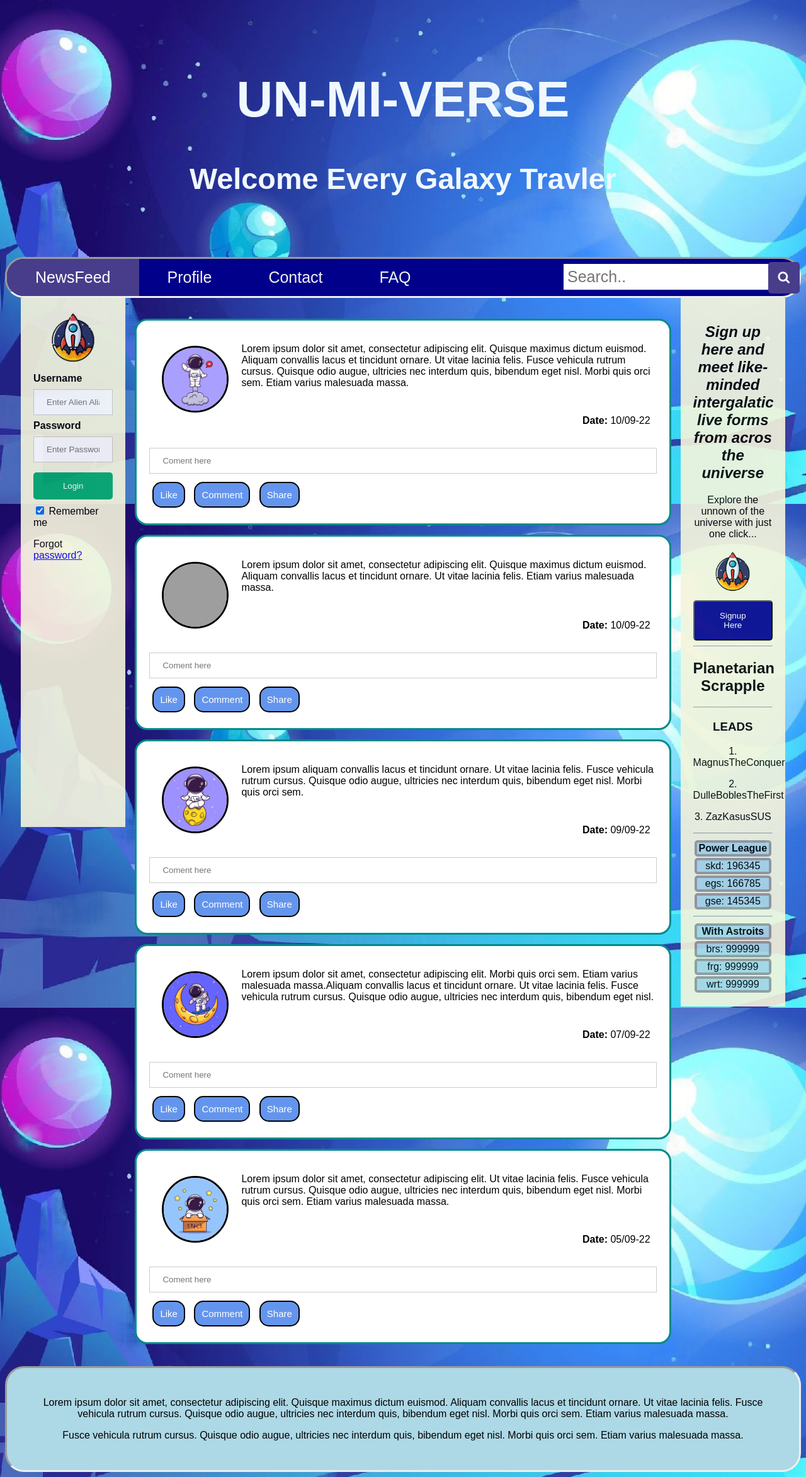
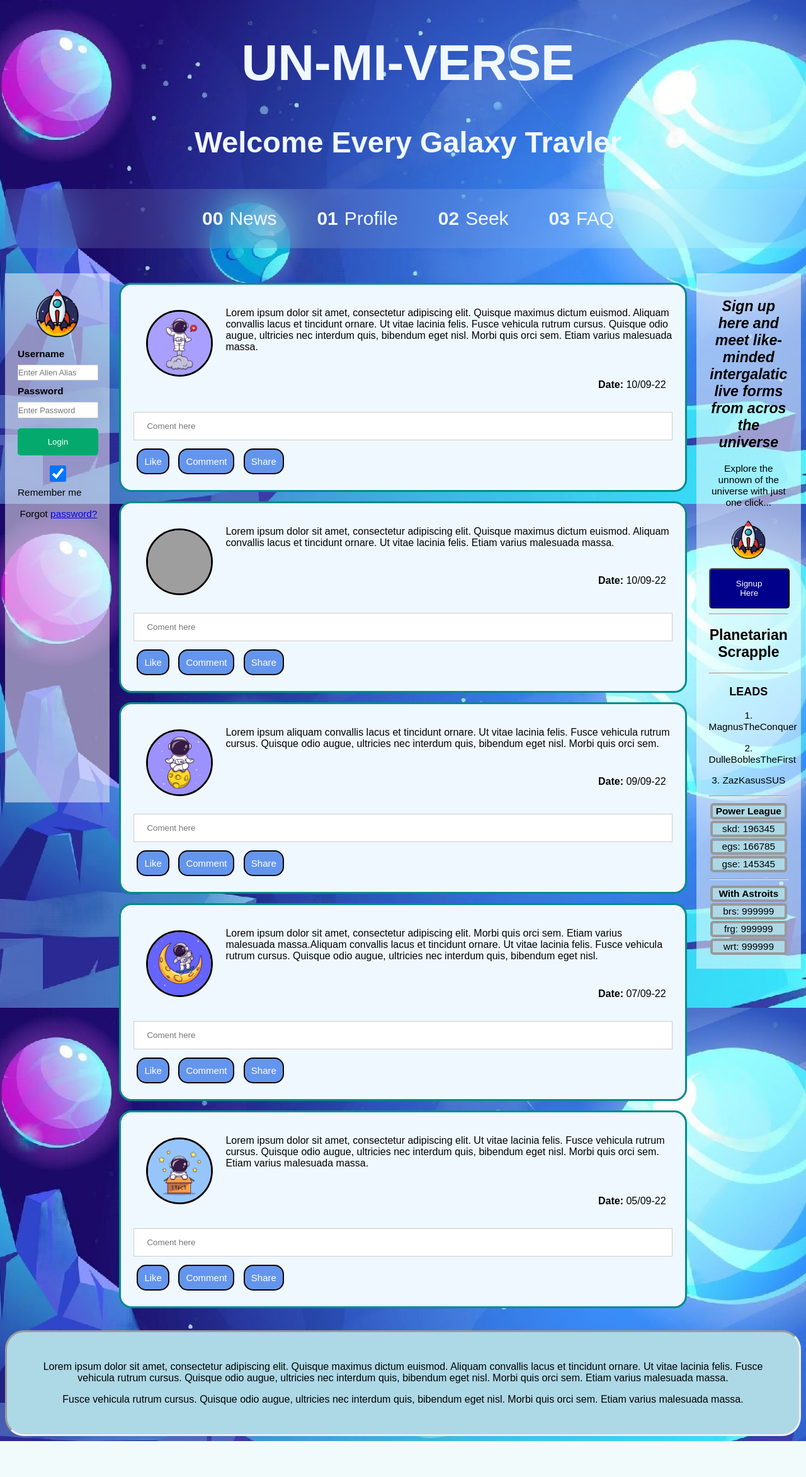
Before and after one commit to Nipet18/Un-My-Verse, a PHP site: page / in a window 1280 px wide. Shown: the whole page at 63% size. After the commit the page ends 2288 px from the top, so only its background shows below. Run offline with PHP 8.4, Linux system fonts and the light colour scheme; grey boxes are pictures that could not be loaded.

Commit message:
ThisIsTheNewShit

```diff
--- a/index.php
+++ b/index.php
@@ -5,7 +5,7 @@
     <meta charset="utf-8">
     <title>Home Page</title>
 
-    <meta name="author" content="Nickolai Petersen & Michelle Weber">
+    <meta name="author" content="Nickolai Petersen">
     <meta name="description" content="Example description">
     <meta name="viewport" content="width=device-width, initial-scale=1.0">
 
@@ -15,16 +15,44 @@
 </head>
 
 <body>
-    <!--Michelle test af git->
-<!--->
-    <header>
+    <header class="primary-header" src="pictures/cartoon-galaxy-with-stars-background_52683-65530.jpg">
         <h1>UN-MI-VERSE</h1>
         <h3>Welcome Every Galaxy Travler</h3>
+
+
+        <div>
+            <nav>
+                <ul id="primary-navigation" class="primary-navigation flex">
+                    <li class="active">
+                        <a href="index.html">
+                            <span aria-hidden="true">00</span>News
+                        </a>
+                    </li>
+                    <li>
+                        <a href="distination.html">
+                            <span aria-hidden="true">01</span>Profile
+                        </a>
+                    </li>
+                    <li><a href="crew.html">
+                            <span aria-hidden="true">02</span>Seek
+                        </a>
+                    </li>
+                    <li><a href="technology.html">
+                            <span aria-hidden="true">03</span>FAQ
+                        </a>
+                    </li>
+                </ul>
+            </nav>
+        </div>
+
+
+
     </header>
 
-    <!--------------------NavBar---------------------------->
+    <!--------------------  NavBar  ---------------------------->
 
-    <div class="topnav">
+    <!--
+    <div class="topnav" id="myTopnav">
         <a href="#home" class="active">NewsFeed</a>
         <a href="#news">Profile</a>
         <a href="#contact">Contact</a>
@@ -36,18 +64,17 @@
             </form>
         </div>
     </div>
+-->
 
-
-
-    <!--------------------Asides---------------------------->
+    <!--------------------  SideBars  ---------------------------->
 
     <aside id="Left">
-        <form action="signup.php" method="post">
+        <form action="document.class:" content="signup.php" method="post">
             <div class="imgcontainer">
                 <img src="pictures/ProfilePics/rocket-removebg-preview.png" class="avatar">
             </div>
 
-            <div class="container">
+            <div class="login">
                 <label for="uname"><b>Username</b></label>
                 <input type="text" placeholder="Enter Alien Alias" name="uname" required>
 
@@ -55,7 +82,7 @@
                 <input type="password" placeholder="Enter Password" name="psw" required>
 
                 <button type="submit">Login</button>
-                <label>
+                <label id="checkbox">
                     <input type="checkbox" checked="checked" name="remember"> Remember me
                 </label>
             </div>
@@ -64,7 +91,6 @@
                 <span class="psw">Forgot <a href="#">password?</a></span>
             </div>
         </form>
-
     </aside>
 
     <aside id="Right">
@@ -75,21 +101,15 @@
             <img src="pictures/ProfilePics/rocket-removebg-preview.png" class="miniAvatar">
             <button class="suBtn" id="canFile" onclick="loadHome()">
                 Signup Here</button>
-
         </section>
-
         <hr>
-
         <h1>Planetarian Scrapple</h1>
         <hr>
         <h3>LEADS</h3>
-
         <p>1. MagnusTheConquer</p>
         <p>2. DulleBoblesTheFirst</p>
         <p>3. ZazKasusSUS</p>
-
         <hr>
-
         <table>
             <tr>
                 <th>Power League</th>
@@ -121,11 +141,13 @@
         </table>
     </aside>
 
-    <!------------------MainContent---------------------------->
-    -
+    <!------------------  Main Content  ---------------------------->
+
     <div class="wrapper" id="content">
         <div class="contentBlock">
-            <img src="pictures/ProfilePics/astronauta-lancando-no-espaco-e-acenando-a-ilustracao-dos-desenhos-animados-de-mao-conceito-de-tecnologia-da-ciencia-isolado-estilo-flat-cartoon_138676-3446.jpg">
+            <div class="imgBack" color="Black">
+                <img src="pictures/ProfilePics/astronauta-lancando-no-espaco-e-acenando-a-ilustracao-dos-desenhos-animados-de-mao-conceito-de-tecnologia-da-ciencia-isolado-estilo-flat-cartoon_138676-3446.jpg">
+            </div>
             <p>Lorem ipsum dolor sit amet, consectetur adipiscing elit. Quisque maximus dictum euismod. Aliquam convallis lacus et tincidunt ornare. Ut vitae lacinia felis. Fusce vehicula rutrum cursus. Quisque odio augue, ultricies nec interdum quis, bibendum eget nisl. Morbi quis orci sem. Etiam varius malesuada massa.</p>
 
             <p class="date"><strong>Date:</strong> 10/09-22</p>
@@ -195,7 +217,7 @@
         </div>
     </div>
 
-    <!---------------------Footer---------------------------->
+    <!---------------------  Footer  ---------------------------->
 
     <footer>
         <p>Lorem ipsum dolor sit amet, consectetur adipiscing elit. Quisque maximus dictum euismod. Aliquam convallis lacus et tincidunt ornare. Ut vitae lacinia felis. Fusce vehicula rutrum cursus. Quisque odio augue, ultricies nec interdum quis, bibendum eget nisl. Morbi quis orci sem. Etiam varius malesuada massa.</p>
--- a/main.js
+++ b/main.js
@@ -6,8 +6,3 @@
                 x.className = "topnav";
             }
         }
-
-        function mydosdus() {
-
-
-        }
--- a/style.css
+++ b/style.css
@@ -5,116 +5,70 @@
     padding: 0;
 }
 
-html {
-    background: url(pictures/space-background-with-planet-landscape_107791-6146-transformed.jpeg) no-repeat center center fixed;
-    -webkit-background-size: cover;
-    -moz-background-size: cover;
-    -o-background-size: cover;
-    background-size: cover;
-}
-
 body {
     font-family: Arial, Helvetica, sans-serif;
-}
-
-header {
-    height: 12%;
-    text-align: center;
-    color: aliceblue;
-    font-size: 40px;
-    padding: 50px;
-}
-
-header .img {
+    background-image: url("pictures/space-background-with-planet-landscape_107791-6146-transformed.jpeg");
     background-repeat: no-repeat;
     background-attachment: fixed;
     background-size: cover;
 }
 
-/*------  Navigationbar  --------*/
-
-.topnav {
-    overflow: hidden;
-    background-color: darkblue;
-    border-style: inset;
-    border-radius: 30pX;
+header {
+    text-align: center;
+    color: aliceblue;
+    font-size: 40px;
 }
 
-.topnav a {
-    float: left;
-    display: block;
-    color: #f2f2f2;
-    text-align: center;
-    padding: 15px 45px;
-    text-decoration: none;
-    font-size: 25px;
+/*------  Navigationbar  --------*/
+.primary-header {
+    margin-bottom: 40px;
+    align-items: center;
+    width: 100vw;
 }
 
-.topnav a:hover {
-    background-color: skyblue;
-    color: black;
+#primary-navigation {
+    padding: 1em;
+    list-style: none;
+    margin: 0;
+    font-size: 30px;
+    background: hsl(0 0% 100% / 0.1);
+    backdrop-filter: blur(2.5rem);
+    border-radius: 5px;
 }
 
-.topnav a.active {
-    background-color: darkslateblue;
-    color: white;
+#primary-navigation a {
+    text-decoration: none;
+    color: aliceblue;
 }
 
-.topnav .search-container {
-    float: right;
+#primary-navigation span {
+    padding-right: 10px;
+    font-weight: 700;
 }
 
-.topnav input[type=text] {
-    padding: 6px;
-    margin-top: 8px;
-    margin-right: 40px;
-    font-size: 25px;
-    border: none;
+#primary-navigation a > [aria-hidden="true"] {
+    font-weight: 700;
+    margin-inline-end: 0.75;
 }
 
-.topnav .search-container button {
-    width: 50px;
-    height: 50px;
-    padding: 8px 12px;
-    background: darkslateblue;
-    font-size: 20px;
-    border: none;
-    cursor: pointer;
-    position: absolute;
-    left: 99.6%;
-    transform: translate(-110%, -120%);
+.flex {
+    justify-content: center;
+    display: flex;
+    gap: var(--gap, 4rem);
 }
 
-.topnav .search-container button:hover {
-    background: skyblue;
-}
+@media (max-width: 35em) {
+    .primary-navigation {
+        --gap: 2em;
 
-@media screen and (max-width: 600px) {
-    .topnav a:not(:first-child) {
-        display: none;
-    }
+        position: fixed;
+        inset: 0 0 0 30%;
 
-    .topnav a.icon {
-        float: right;
-        display: block;
-    }
-}
+        flex-direction: column;
+        padding: min(20vh, 10rem) 2em;
 
-@media screen and (max-width: 600px) {
-    .topnav.responsive {
-        position: relative;
-    }
-
-    .topnav.responsive .icon {
-        position: absolute;
-        right: 0;
-        top: 0;
-    }
-
-    .topnav.responsive a {
-        float: none;
-        display: block;
-        text-align: left;
+        background: hsl(0 0% 100% / 0.1);
+        backdrop-filter: blur(0.5rem)
     }
 }
 
@@ -122,10 +76,29 @@ header .img {
 
 aside {
     width: 10%;
-    background: beige;
     padding: 20px;
     min-height: 100vh;
-    opacity: 0.9;
+    background: hsl(0 0% 100% / 0.5);
+    font-size: 1.2vw;
+}
+
+#Left {
+    float: left;
+}
+
+#Right {
+    float: right;
+    text-align: center;
+    overflow: auto;
+}
+
+td,
+th {
+    text-align: center;
+    border: 4px solid #999;
+    background: lightblue;
+    width: 50vw;
+    border-radius: 5px;
 }
 
 button {
@@ -135,68 +108,44 @@ button {
     border-style: solid black;
     border-radius: 5px;
     cursor: pointer;
+    width: 10vw;
 }
-
-/*left side*/
-#Left {
-    float: left;
-    margin-left: 25px;
-}
-
-.profilePics {
-    width: 20px;
-    height: 20px;
-}
-
-/*left side*/
-#Right {
-    float: right;
-    text-align: center;
-    overflow: auto;
-    margin-right: 25px;
-}
-
-td,
-th {
-    text-align: center;
-    border: 4px solid #999;
-    background: lightblue;
-    width: 1%;
-    border-radius: 5px;
-}
-
 
 img.miniAvatar {
     width: 80%;
 }
 
-/*------  form  --------*/
+/*------  Aside form  --------*/
 
-input[type=text],
-input[type=password] {
-    width: 100%;
-    padding: 12px 20px;
+
+/*TEST*/
+.login input {
+    width: 10vw;
+    height: 2vw;
+    font-size: 1vw;
     margin: 8px 0;
     display: inline-block;
     border: 1px solid #ccc;
     box-sizing: border-box;
 }
 
-div button {
+.login button {
     background-color: #04AA6D;
-    color: white;
     padding: 14px 20px;
     margin: 8px 0;
     border: none;
     cursor: pointer;
-    width: 100%;
+    overflow: hidden;
+}
+
+#checkbox {
+    width: 10vw !important;
 }
 
 button:hover {
     opacity: 0.8;
     transform: scale(1.1);
 }
-
 
 .imgcontainer {
     text-align: center;
@@ -223,7 +172,7 @@ span.psw {
 }
 
 .contentBlock {
-    background: white;
+    background: aliceblue;
     color: black;
     margin: 15px;
     padding: 20px;
@@ -234,8 +183,15 @@ span.psw {
     border-radius: 20px;
 }
 
-.imgBack {
-    background: beige;
+/*TEST*/
+
+.contentBlock input {
+    width: 100%;
+    padding: 14px 20px;
+    margin: 8px 0;
+    display: inline-block;
+    border: 1px solid #ccc;
+    box-sizing: border-box;
 }
 
 .contentBlock img {
```
Also changed, not shown: pictures/ProfilePics/NET-ZERO-SPACE-INITIATIVE-1.png (added).
